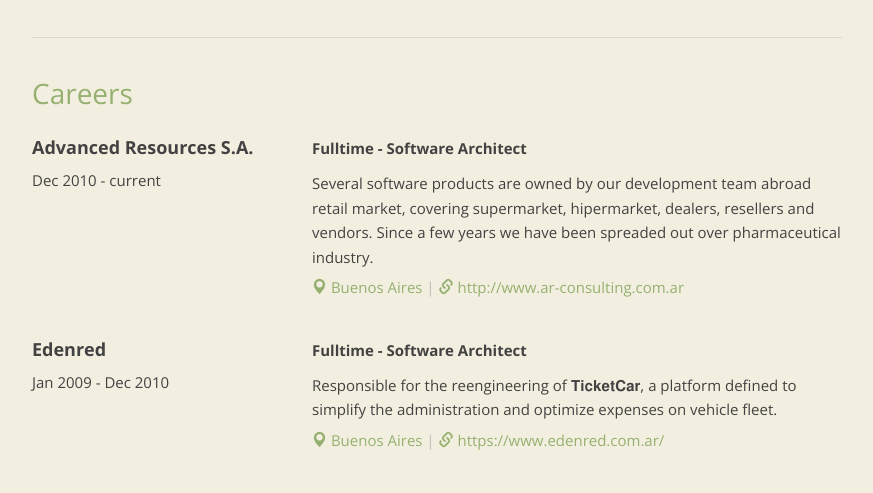
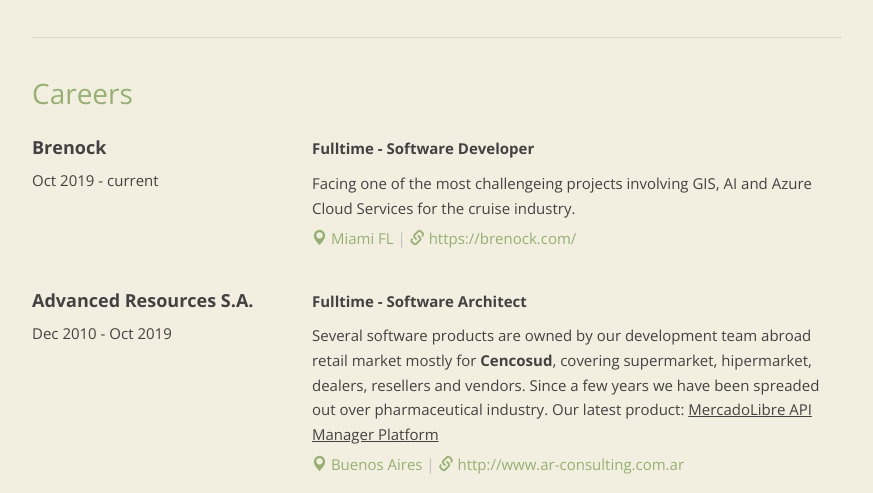
Before and after one commit to jreisz/www.reisz.com, a plain HTML site: page index.html in a window 1280 px wide. Shown: the part 2745-3238 px from the top of the page, without its empty margins (203-1076 px from the left). Drawn offline with nearby package versions, Linux system fonts and the light colour scheme.

Commit message:
new client

```diff
--- a/index.html
+++ b/index.html
@@ -205,20 +205,47 @@
 
 <div class="experiences">
 
+		<div class="experience row">
+		<div class="col-md-4">
+			<h4>Brenock</h4>
+			<p class="experience-period">
+				Oct 2019				-
+				current			</p>
+		</div>
+		<div class="col-md-8">
+			<p>
+				<strong>Fulltime - Software Developer</strong>
+				<span class="hidden-phone">
+					Facing one of the most challengeing projects involving GIS, AI and Azure Cloud Services 	for the cruise industry.</span>
+				<span class="experience-details">
+					<span class="location">
+						<span class="glyphicon glyphicon-map-marker"></span>
+						Miami FL					</span>
+
+
+					<span class="seperator">|</span>
+					<span class="link">
+						<span class="glyphicon glyphicon-link"></span>
+						<a href="https://brenock.com/" target="_blank">https://brenock.com/</a>
+					</span>
+				</span>
+			</p>
+		</div>
+	</div>
 
 	<div class="experience row">
 		<div class="col-md-4">
 			<h4>Advanced Resources S.A.</h4>
 			<p class="experience-period">
 				Dec 2010				-
-				current			</p>
+				Oct 2019			</p>
 		</div>
 		<div class="col-md-8">
 			<p>
 				<strong>Fulltime - Software Architect</strong>
 				<span class="hidden-phone">
-					Several software products are owned by our development team abroad retail market, covering supermarket, hipermarket, dealers, resellers and vendors.
-Since a few years we have been spreaded out over pharmaceutical industry.</span>
+					Several software products are owned by our development team abroad retail market mostly for <b>Cencosud</b>, covering supermarket, hipermarket, dealers, resellers and vendors.
+Since a few years we have been spreaded out over pharmaceutical industry. Our latest product: <u>MercadoLibre API Manager Platform</u></span>
 				<span class="experience-details">
 					<span class="location">
 						<span class="glyphicon glyphicon-map-marker"></span>
@@ -1767,7 +1794,32 @@
 
 
 </div>
-
+	<div class="row">
+
+
+	<div class="col-md-6 col-sm-12 col-xs-12">
+		<figure class="effect">
+			<img src="view/images/list/brenock.png" alt="Brenock" />
+
+			 <figcaption>
+				<h3  style="margin-top:0;padding-top:0">Brenock</h3>
+				 <p>Build POC</p>
+				 <p><strong>Tags:</strong> <br />Design, Development, React, .NET Core</p>
+				 <span class="icon">
+					 <span class="glyphicon glyphicon-new-window"></span>
+				 </span>
+			 </figcaption>
+		</figure>
+	</div>
+
+</div>
+
+
+
+
+
+	<div class="col-md-6 col-sm-12 col-xs-12">
+</div>
 		</div>
 
 		<div class="background-gray">
```
Also changed, not shown: view/images/list/brenock.png (added).
